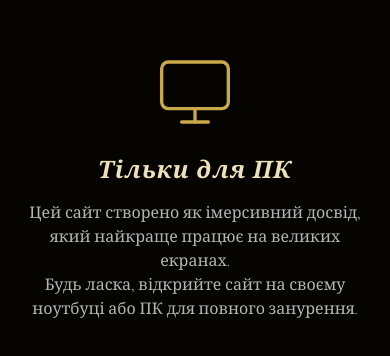
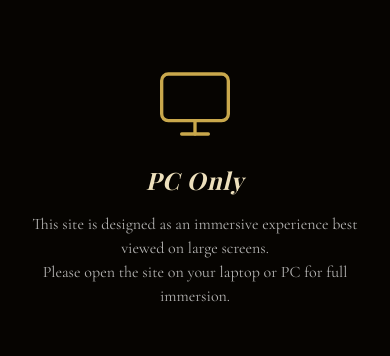
Before and after one commit to serjtlgram/vangogh, a plain HTML site: page index.html in a window 390 px wide. Shown: the part 236-592 px from the top of the page. Drawn offline with nearby package versions, Linux system fonts and the light colour scheme; a web font is replaced by a local one.

Commit message:
Add translations for mobile placeholder

```diff
--- a/index.html
+++ b/index.html
@@ -24,8 +24,8 @@
       <line x1="8" y1="21" x2="16" y2="21"></line>
       <line x1="12" y1="17" x2="12" y2="21"></line>
     </svg>
-    <h2>Тільки для ПК</h2>
-    <p>Цей сайт створено як імерсивний досвід, який найкраще працює на великих екранах.<br>Будь ласка, відкрийте сайт на своєму ноутбуці або ПК для повного занурення.</p>
+    <h2 data-i18n="mobile_title">Тільки для ПК</h2>
+    <p data-i18n="mobile_desc">Цей сайт створено як імерсивний досвід, який найкраще працює на великих екранах.<br>Будь ласка, відкрийте сайт на своєму ноутбуці або ПК для повного занурення.</p>
   </div>
 
   <!-- ── Загрузочный экран ── -->
--- a/js/main.js
+++ b/js/main.js
@@ -55,6 +55,8 @@ const TRANSLATIONS = {
     pot5_title: 'ВІРА ТА БОГ', pot5_desc: 'єдині свідки їхніх страждань.',
     pot6_title: 'ПІДГНИЛА ПЕЧЕНА КАРТОПЛЯ', pot6_desc: 'нагорода за тяжку працю.',
     detailsToggle: 'Деталі',
+    mobile_title: 'Тільки для ПК',
+    mobile_desc: 'Цей сайт створено як імерсивний досвід, який найкраще працює на великих екранах.<br>Будь ласка, відкрийте сайт на своєму ноутбуці або ПК для повного занурення.',
   },
   en: {
     lang: 'EN',
@@ -83,6 +85,8 @@ const TRANSLATIONS = {
     pot5_title: 'FAITH AND GOD', pot5_desc: 'the only witnesses to their suffering.',
     pot6_title: 'ROTTEN BAKED POTATOES', pot6_desc: 'the reward for hard labor.',
     detailsToggle: 'Details',
+    mobile_title: 'PC Only',
+    mobile_desc: 'This site is designed as an immersive experience best viewed on large screens.<br>Please open the site on your laptop or PC for full immersion.',
   },
   es: {
     lang: 'ES',
@@ -111,6 +115,8 @@ const TRANSLATIONS = {
     pot5_title: 'LA FE Y DIOS', pot5_desc: 'los únicos testigos de su sufrimiento.',
     pot6_title: 'PAPAS ASADAS PODRIDAS', pot6_desc: 'la recompensa por el trabajo duro.',
     detailsToggle: 'Detalles',
+    mobile_title: 'Solo PC',
+    mobile_desc: 'Este sitio está diseñado como una experiencia inmersiva que se ve mejor en pantallas grandes.<br>Por favor, abra el sitio en su computadora portátil o PC para una inmersión total.',
   },
   pt: {
     lang: 'PT',
@@ -139,6 +145,8 @@ const TRANSLATIONS = {
     pot5_title: 'FÉ E DEUS', pot5_desc: 'os únicos testemunhos de seu sofrimento.',
     pot6_title: 'BATATAS ASSADAS PODRES', pot6_desc: 'a recompensa pelo trabalho árduo.',
     detailsToggle: 'Detalhes',
+    mobile_title: 'Apenas PC',
+    mobile_desc: 'Este site foi projetado como uma experiência imersiva melhor visualizada em telas grandes.<br>Por favor, abra o site em seu laptop ou PC para imersão total.',
   },
   ru: {
     lang: 'RU',
@@ -167,6 +175,8 @@ const TRANSLATIONS = {
     pot5_title: 'ВЕРА И БОГ', pot5_desc: 'единственные свидетели их страданий.',
     pot6_title: 'ПОДГНИВШИЙ ПЕЧЁНЫЙ КАРТОФЕЛЬ', pot6_desc: 'награда за тяжкий труд.',
     detailsToggle: 'Детали',
+    mobile_title: 'Только для ПК',
+    mobile_desc: 'Этот сайт создан как иммерсивный опыт, который лучше всего работает на больших экранах.<br>Пожалуйста, откройте сайт на своем ноутбуке или ПК для полного погружения.',
   },
 };
 
@@ -235,7 +245,7 @@ function applyLanguage(lang) {
   document.querySelectorAll('[data-i18n]').forEach(el => {
     const key = el.dataset.i18n;
     if (t[key] !== undefined) {
-      if (key === 'desc') {
+      if (key === 'desc' || key === 'mobile_desc') {
         el.innerHTML = t[key].replace(/\n/g, '<br>');
       } else {
         el.textContent = t[key];
```
